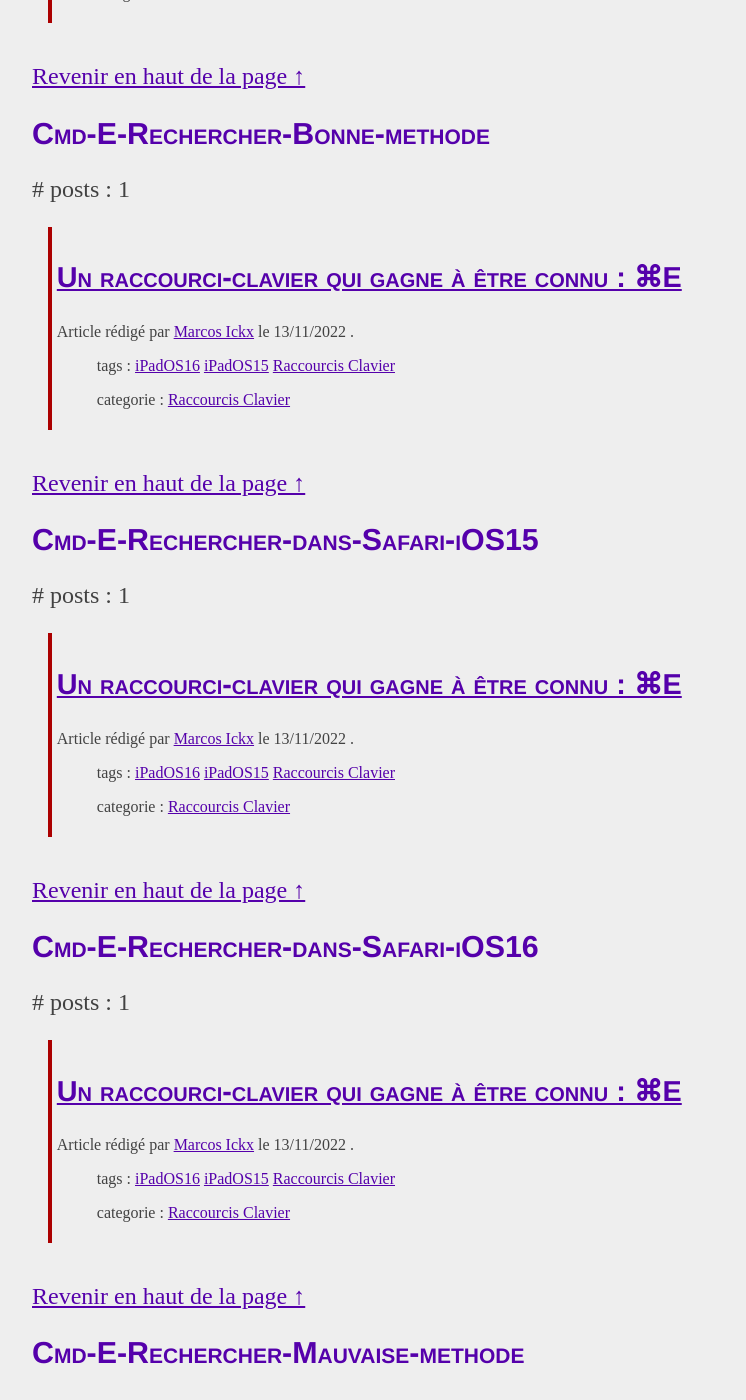
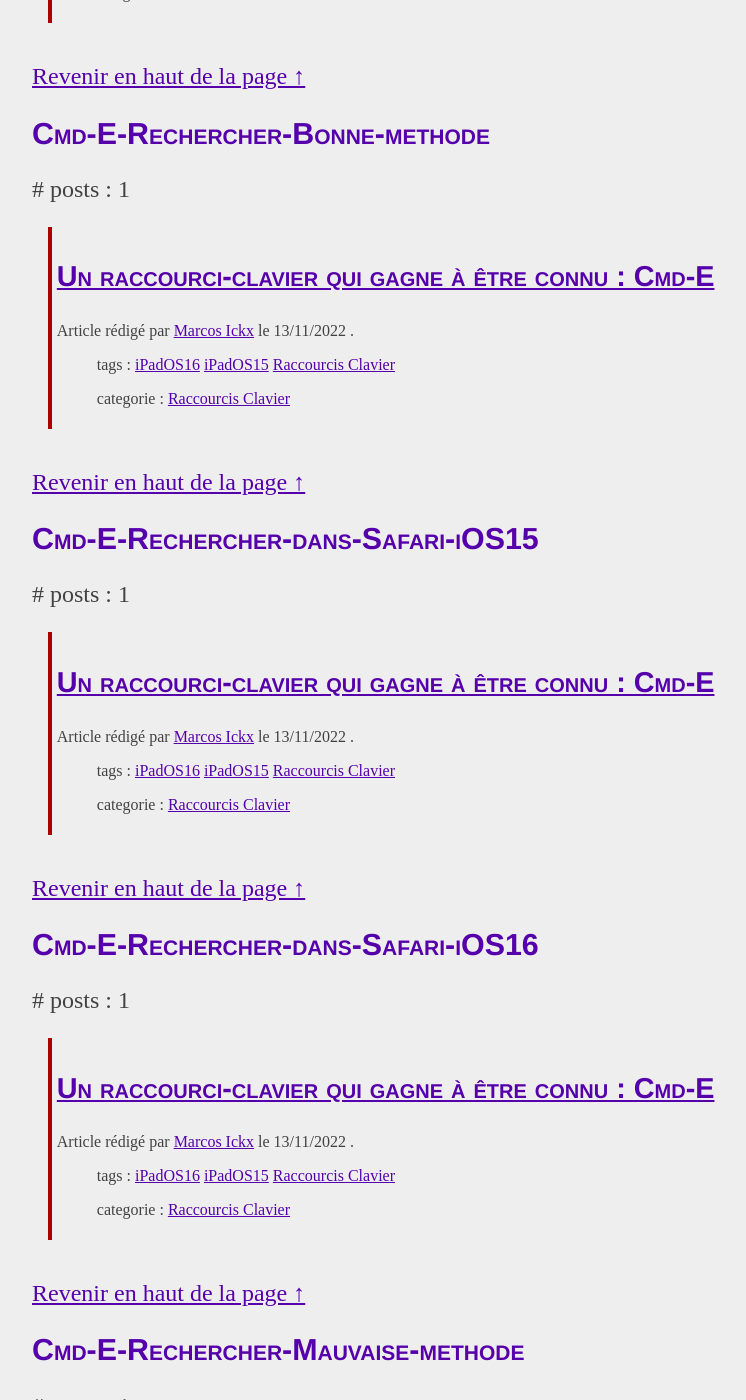
Before and after one commit to MarcosIckx/PreviewMarcosxNet, a Jekyll site: the page built from _pages/videos.md, in a window 1280 px wide and 1400 px high, scrolled down 907 px. Shown: the whole window, without its empty margins (32-778 px from the left). Built offline with Jekyll 4.4.1, drawn with Linux system fonts in a browser that asks for light colours; some of the changed text lies outside the part shown.

Commit message:
Update 2022-11-13-Raccourci-Clavier-Cmd-E.md

```diff
--- a/_posts/2022/2022-11-13-Raccourci-Clavier-Cmd-E.md
+++ b/_posts/2022/2022-11-13-Raccourci-Clavier-Cmd-E.md
@@ -1,7 +1,7 @@
 ---
 layout: post
-title: "Un raccourci-clavier qui gagne à être connu : ⌘E"
-description: decouvrez comment faire bonne usage du raccourci-clavier cmd-E
+title: "Un raccourci-clavier qui gagne à être connu : Cmd-E"
+description: découvrez comment faire bonne usage du raccourci-clavier cmd-E
 date: 2022-11-13
 tags: [iPadOS16, iPadOS15, Raccourcis Clavier]
 category: Raccourcis Clavier
@@ -58,8 +58,7 @@
 
 ![Un raccourci clavier qui gagne à être connu]
 
-# Le raccourcis clavier ⌘E
-Ce raccourcis clavier, ⌘E, est un raccourci clavier fort méconnu mais qui peut vous faire gagner énormément de temps.
+Ce raccourcis clavier, Cmd-E, ou ⌘E, est un raccourci clavier fort méconnu mais qui peut vous faire gagner énormément de temps.
 
 Ce raccourci clavier, déjà disponible sous iOS 15, a été maintenant étendu à d’autres Apps, comme Notes, par exemple, dans iOS 16.
 
```
